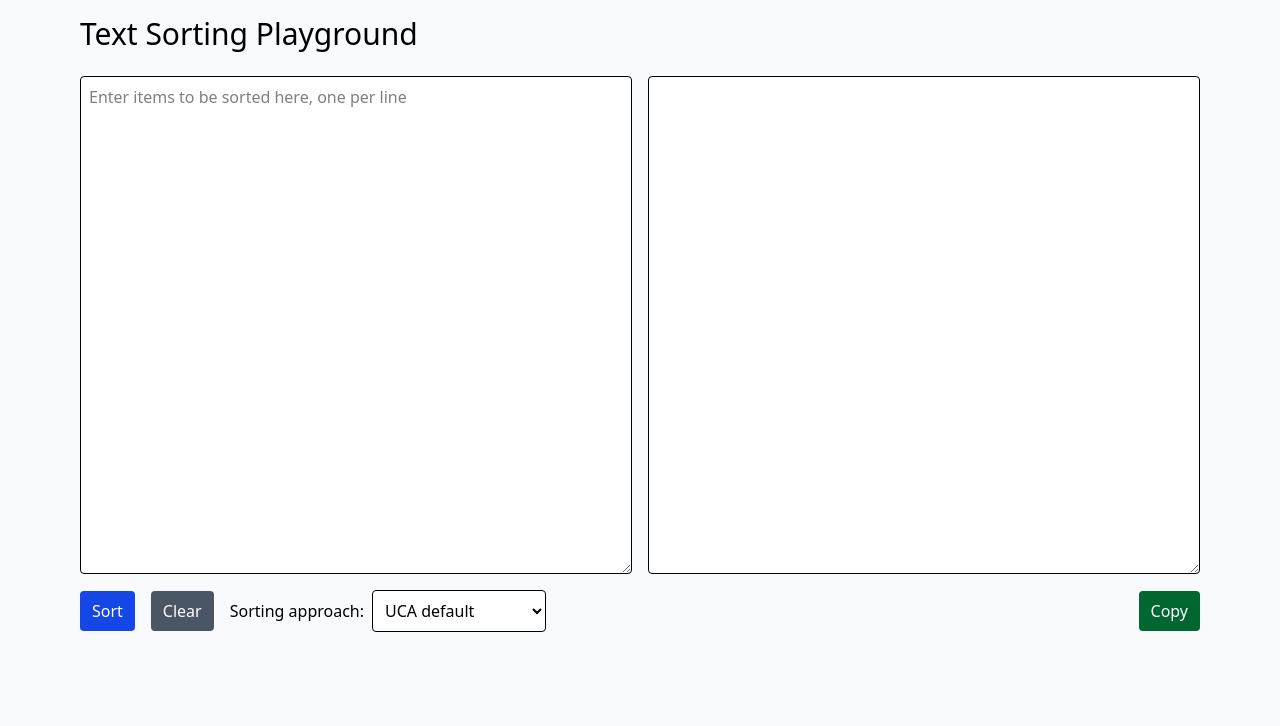
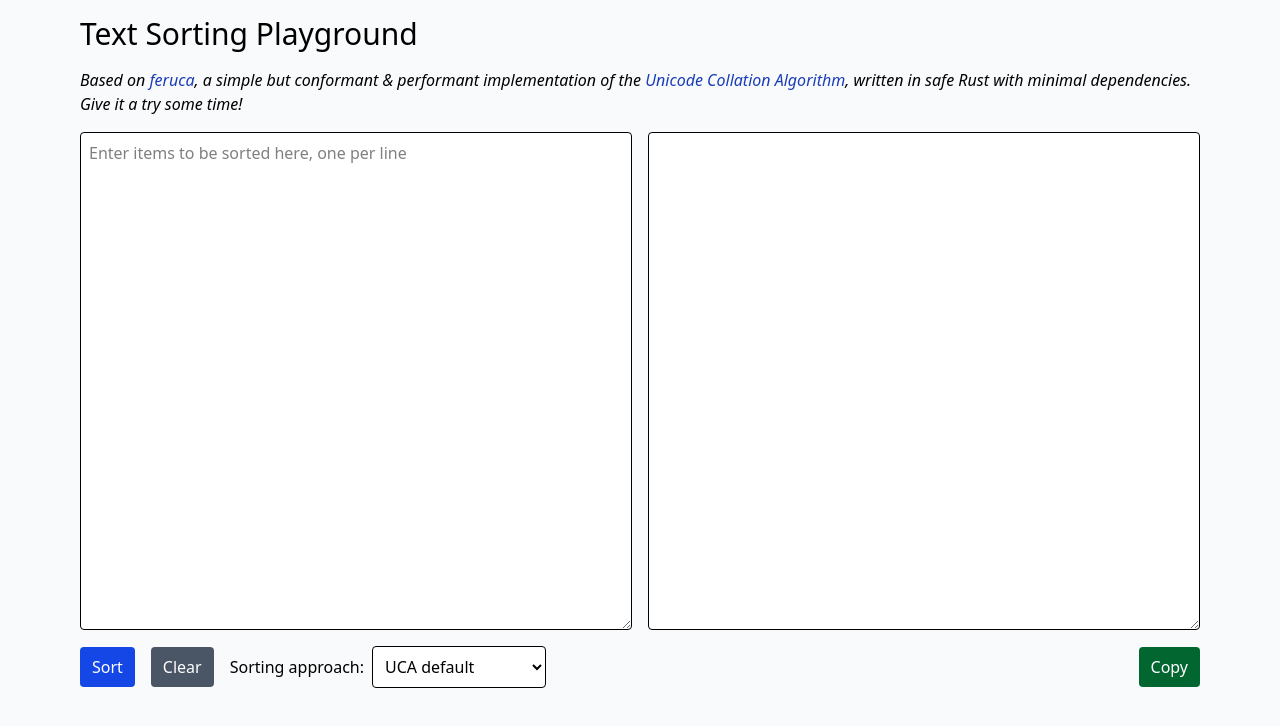
Before and after one commit to theodore-s-beers/allsorts, a SvelteKit app: page / in a window 1280 px wide. Shown: the top 726 px of the page. Built offline with nearby package versions, Linux system fonts and the light colour scheme.

Commit message:
Add blurb

```diff
--- a/src/routes/+page.svelte
+++ b/src/routes/+page.svelte
@@ -76,7 +76,24 @@
   <title>{title}</title>
 </svelte:head>
 
-<h1 class="mb-6 text-3xl">{title}</h1>
+<h1 class="mb-4 text-3xl">{title}</h1>
+
+<p class="mb-4">
+  <em
+    >Based on <a
+      href="https://github.com/theodore-s-beers/feruca"
+      rel="noreferrer"
+      target="_blank"
+      class="text-blue-800 hover:underline">feruca</a
+    >, a simple but conformant & performant implementation of the
+    <a
+      href="https://www.unicode.org/reports/tr10/"
+      rel="noreferrer"
+      target="_blank"
+      class="text-blue-800 hover:underline">Unicode Collation Algorithm</a
+    >, written in safe Rust with minimal dependencies. Give it a try some time!</em
+  >
+</p>
 
 <div class="mb-4 flex gap-4">
   <textarea
```
